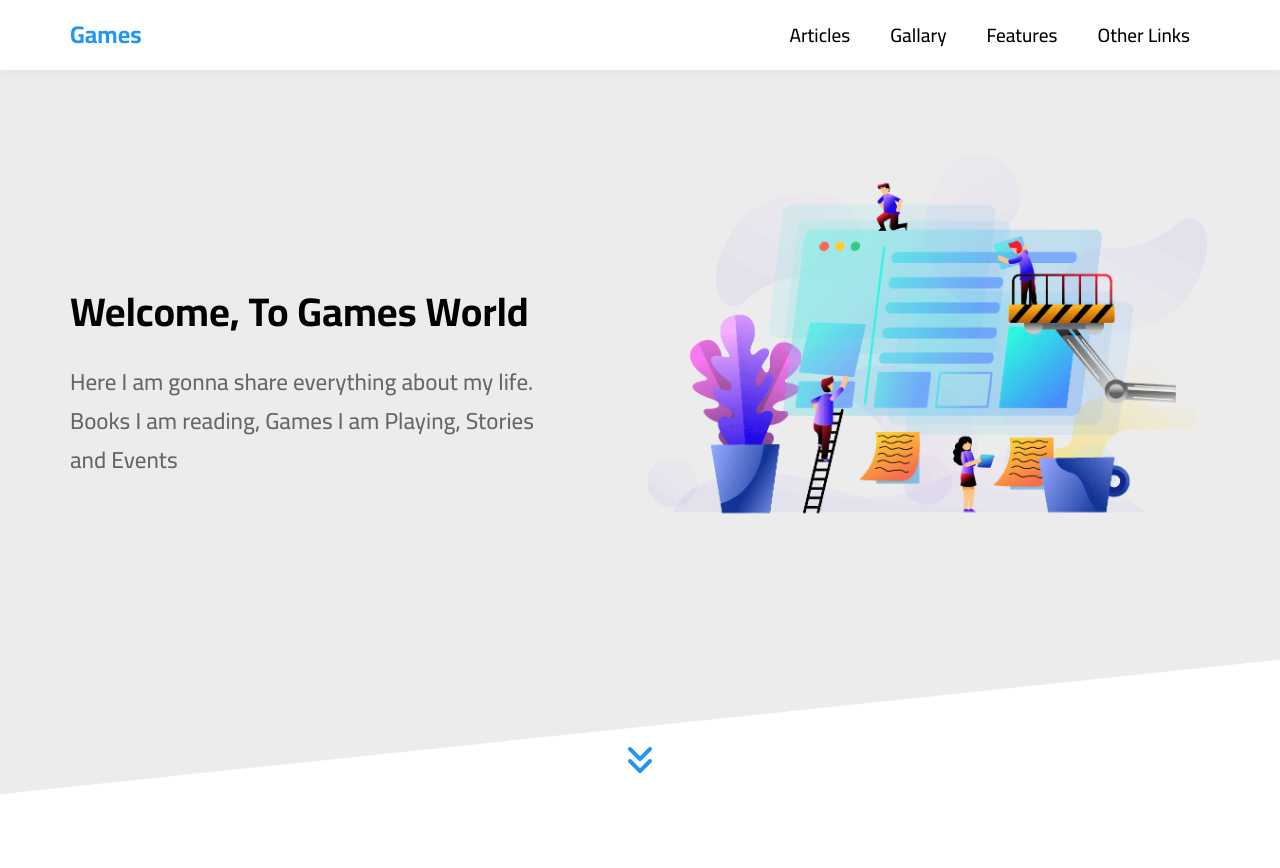
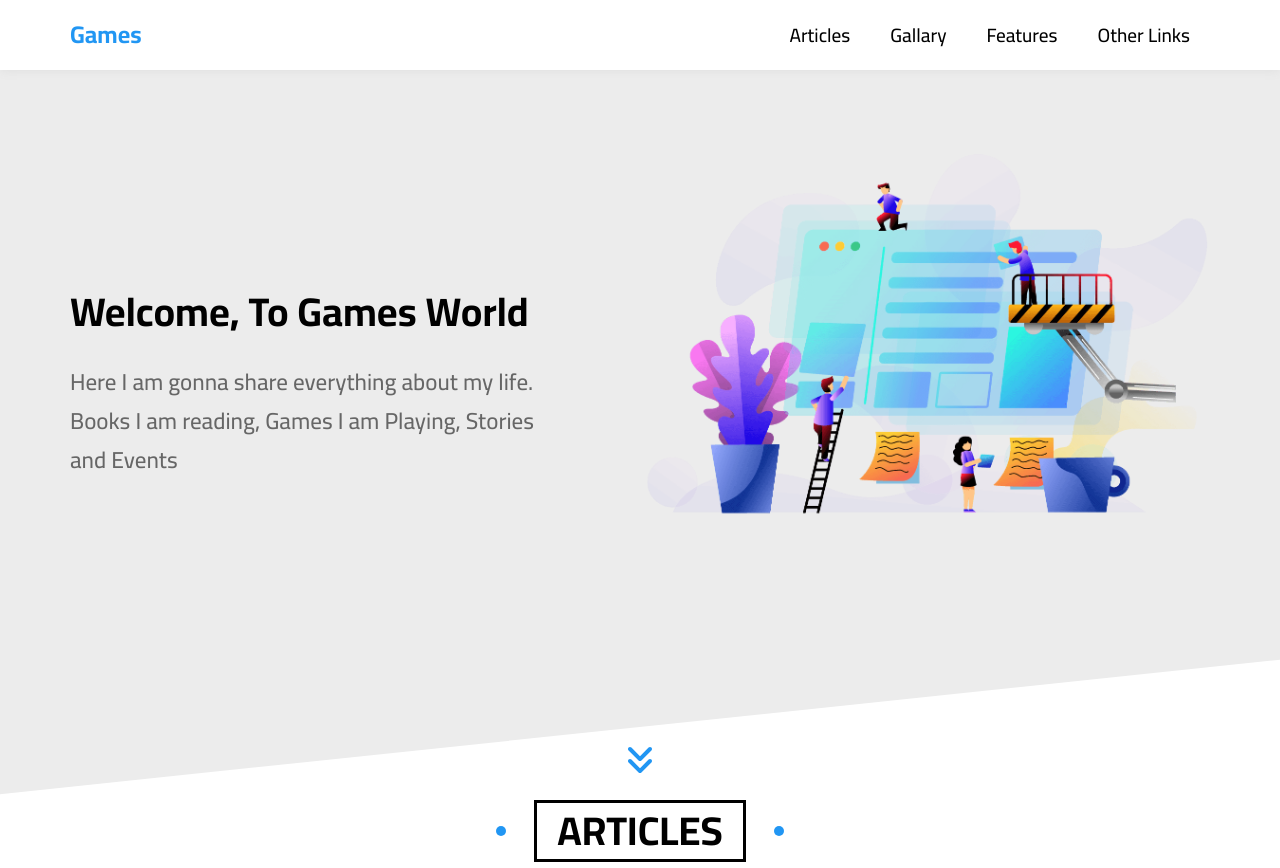
Before and after one commit to mohamedkhaled4053/small-page, a React (Create React App) app: page / in a window 1280 px wide. Before the commit the page ends 800 px from the top, so only its background shows below. Built offline with nearby package versions, Linux system fonts and the light colour scheme.

Commit message:
add main title

```diff
--- a/src/App.js
+++ b/src/App.js
@@ -1,4 +1,5 @@
 import './App.scss';
+import Articles from './components/Articles';
 import Landing from './components/Landing';
 import NavBar from './components/NavBar';
 
@@ -7,6 +8,7 @@ function App() {
     <div className="App">
       <NavBar/>
       <Landing />
+      <Articles />
     </div>
   );
 }
--- a/src/App.scss
+++ b/src/App.scss
@@ -48,8 +48,65 @@ a {
   text-decoration: none;
 }
 
+// main-title
+.main-title {
+  font-size: 2.5rem;
+  text-transform: uppercase;
+  border: solid;
+  padding: 5px 20px;
+  width: fit-content;
+  margin: auto;
+  position: relative;
+  z-index: 1;
+
+  &::before,
+  &::after {
+    content: '';
+    background-color: #2196f3;
+    border-radius: 50%;
+    height: 10px;
+    width: 10px;
+    position: absolute;
+    top: 50%;
+    transform: translateY(-50%);
+    z-index: -1;
+  }
+  &::before {
+    left: -20%;
+  }
+  &::after {
+    right: -20%;
+  }
+
+  &:hover {
+    color: white;
+    border: solid transparent;
+    transition: 0.3s 0.5s;
+
+    &::before,
+    &::after {
+      content: '';
+      background-color: #2196f3;
+      height: 100%;
+      width: 55%;
+      border-radius: 0;
+      position: absolute;
+      top: 50%;
+      transform: translateY(-50%);
+      transition: all 0.8s, border-radius 0.5s 0.3s, width 0.5s 0.3s,
+        height 0.5s 0.3s;
+    }
+
+    &::before {
+      left: 0;
+    }
+    &::after {
+      right: 0;
+    }
+  }
+}
+
 // start nav-bar
-
 .nav_bar {
   box-shadow: 0 0 10px #ddd;
   background-color: white;
@@ -135,7 +192,7 @@ a {
         @media (max-width: $small-width) {
           flex-direction: column;
           gap: 0;
-          padding: 5px;;
+          padding: 5px;
         }
 
         .mega-img {
--- /dev/null
+++ b/src/components/Articles.js
@@ -0,0 +1,10 @@
+import React from 'react'
+import MainTitle from './MainTitle'
+
+export default function Articles() {
+  return (
+    <div className="articles">
+        <MainTitle title='articles'/>
+    </div>
+  )
+}
--- /dev/null
+++ b/src/components/MainTitle.js
@@ -0,0 +1,5 @@
+import React from 'react';
+
+export default function MainTitle({ title= 'title' }) {
+  return <h1 className="main-title">{title}</h1>;
+}
```
